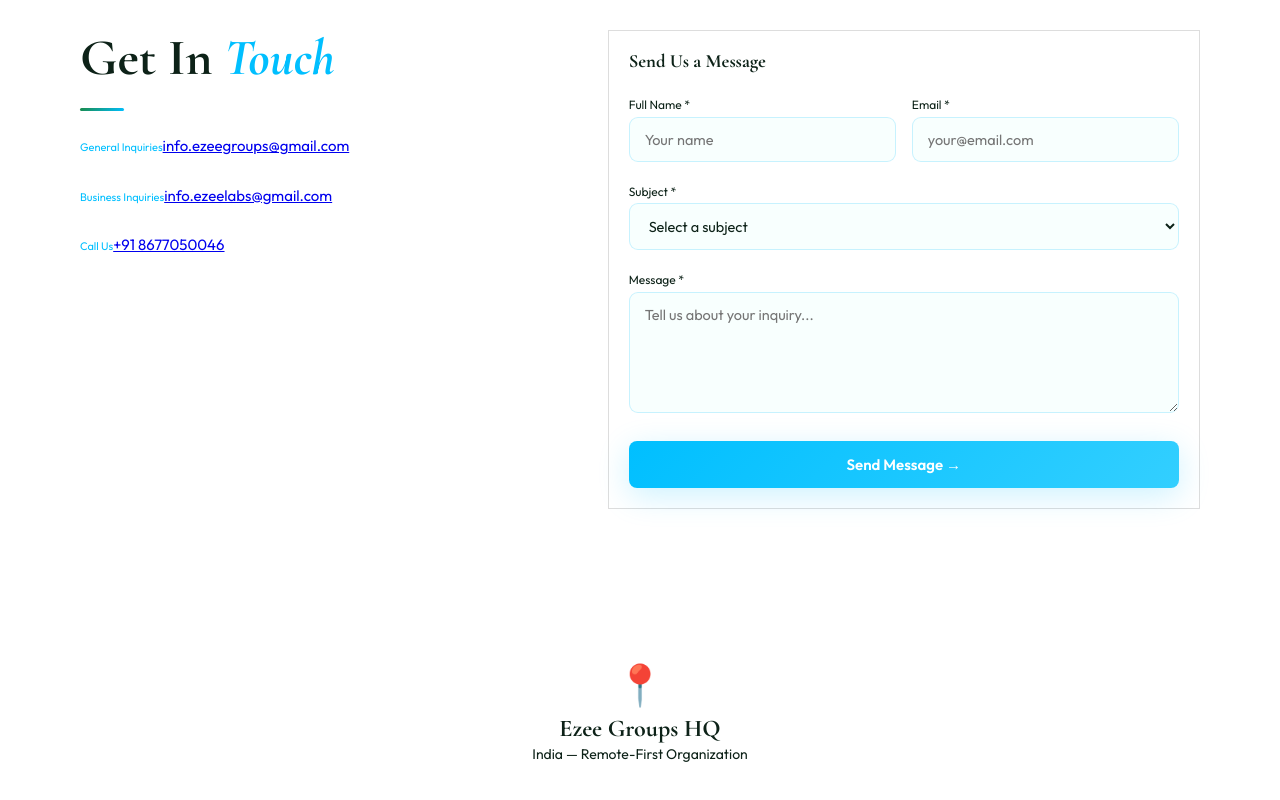
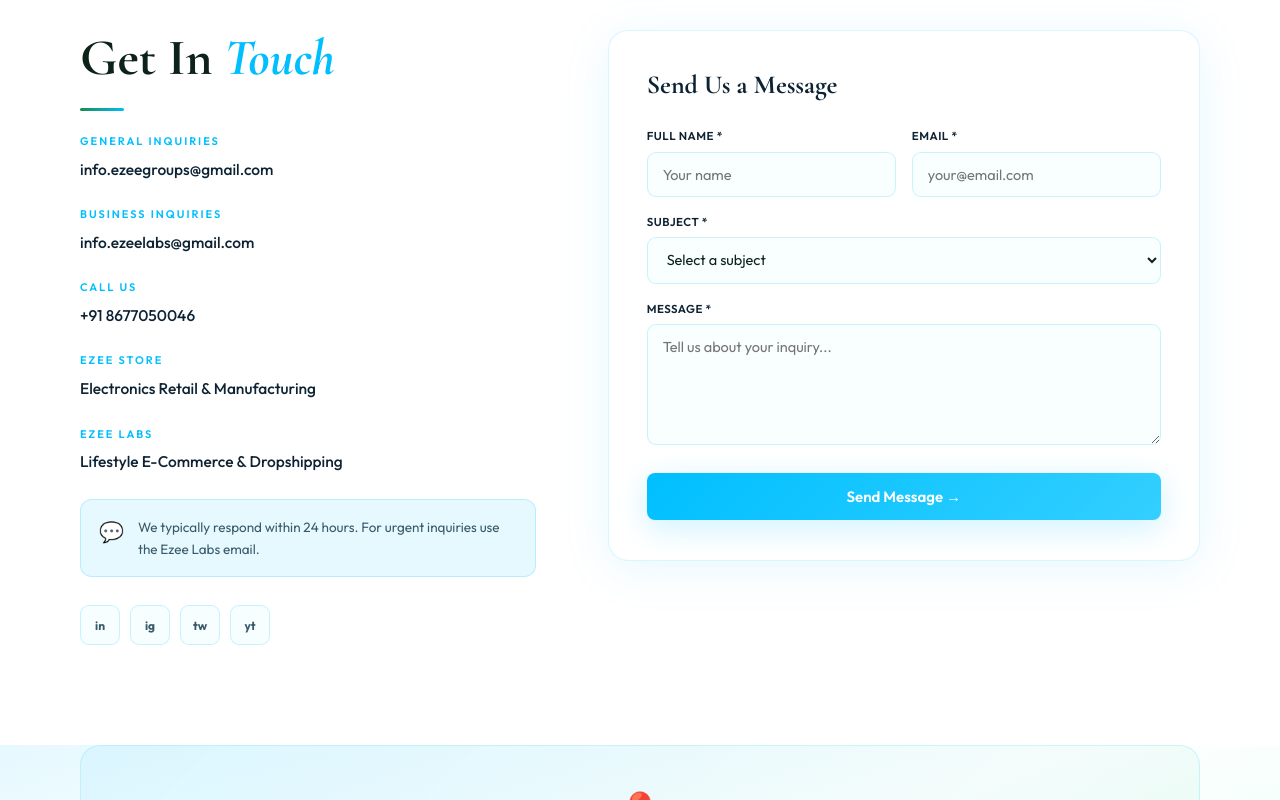
Before and after one commit to SrishtiCode/ezeegroup, a React (Vite) app in the folder client/: page /contact in a window 1280 px wide. Shown: the part 460-1260 px from the top of the page. Built offline with nearby package versions, Linux system fonts and the light colour scheme.

Commit message:
fixed syntax errors

```diff
--- a/client/src/pages/Contact.jsx
+++ b/client/src/pages/Contact.jsx
@@ -32,7 +32,7 @@
     } finally {
       setLoading(false)
     }
-  } // ✅ FIX 1: added missing closing bracket for handleSubmit
+  }
 
   return (
     <PageWrapper>
@@ -57,13 +57,37 @@
               {[
                 { label: 'General Inquiries',  val: 'info.ezeegroups@gmail.com',  href: 'mailto:info.ezeegroups@gmail.com' },
                 { label: 'Business Inquiries', val: 'info.ezeelabs@gmail.com',    href: 'mailto:info.ezeelabs@gmail.com' },
+
+                // ✅ ADD YOUR NUMBER HERE
                 { label: 'Call Us', val: '+91 8677050046', href: 'tel:+918677050046' },
+
               ].map(item => (
                 <div key={item.label} style={s.infoBlock}>
                   <span style={s.infoLabel}>{item.label}</span>
                   <a href={item.href} style={s.infoVal}>{item.val}</a>
                 </div>
               ))}
+
+              <div style={s.infoBlock}>
+                <span style={s.infoLabel}>Ezee Store</span>
+                <span style={s.infoValPlain}>Electronics Retail & Manufacturing</span>
+              </div>
+              <div style={s.infoBlock}>
+                <span style={s.infoLabel}>Ezee Labs</span>
+                <span style={s.infoValPlain}>Lifestyle E-Commerce & Dropshipping</span>
+              </div>
+
+              <div style={s.responseNote}>
+                <span style={s.responseIcon}>💬</span>
+                <p style={s.responseText}>We typically respond within 24 hours. For urgent inquiries use the Ezee Labs email.</p>
+              </div>
+
+              {/* Social */}
+              <div style={s.socials}>
+                {[['in','LinkedIn'],['ig','Instagram'],['tw','Twitter'],['yt','YouTube']].map(([k,l]) => (
+                  <motion.a key={k} href="#" style={s.soc} whileHover={{ y: -3, borderColor: '#00BFFF', color: '#00BFFF' }} title={l}>{k}</motion.a>
+                ))}
+              </div>
             </div>
           </Reveal>
 
@@ -107,7 +131,7 @@
         </div>
       </section>
 
-      {/* MAP */}
+      {/* MAP PLACEHOLDER */}
       <section style={s.mapSection}>
         <Reveal>
           <div style={s.mapCard}>
@@ -124,25 +148,30 @@
   )
 }
 
-// styles
 const s = {
   hero: { padding: '80px 80px 80px', background: 'linear-gradient(160deg,#e6f9ff 0%,#fff 60%,#e6fff5 100%)', position: 'relative', overflow: 'hidden' },
-  heroBg: { position: 'absolute', inset: 0 },
+  heroBg: { position: 'absolute', inset: 0, backgroundImage: 'radial-gradient(circle, rgba(0,191,255,0.12) 1px, transparent 1px)', backgroundSize: '40px 40px', opacity: 0.5, pointerEvents: 'none' },
   contactSection: { padding: '60px 80px 100px', background: '#fff' },
-  grid: { display: 'grid', gridTemplateColumns: '1fr 1.3fr', gap: 72 },
+  grid: { display: 'grid', gridTemplateColumns: '1fr 1.3fr', gap: 72, alignItems: 'start' },
   infoWrap: {},
   infoBlock: { marginBottom: 24 },
-  infoLabel: { fontSize: 11, color: '#00BFFF' },
-  infoVal: { fontSize: 15 },
-  form: { padding: 20, border: '1px solid #ddd' },
-  formTitle: { marginBottom: 20 },
+  infoLabel: { display: 'block', fontSize: 11, fontWeight: 600, letterSpacing: 2, textTransform: 'uppercase', color: '#00BFFF', marginBottom: 6 },
+  infoVal: { fontSize: 15.5, fontWeight: 500, color: '#0d2233', textDecoration: 'none', transition: 'color 0.2s' },
+  infoValPlain: { fontSize: 15.5, fontWeight: 500, color: '#0d2233' },
+  responseNote: { display: 'flex', gap: 14, alignItems: 'flex-start', background: '#e6f9ff', border: '1.5px solid rgba(0,191,255,0.2)', borderRadius: 12, padding: '16px 18px', marginTop: 8, marginBottom: 28 },
+  responseIcon: { fontSize: 20, flexShrink: 0 },
+  responseText: { fontSize: 13.5, color: '#3a5a6a', lineHeight: 1.65 },
+  socials: { display: 'flex', gap: 10 },
+  soc: { width: 40, height: 40, borderRadius: 9, border: '1.5px solid rgba(0,191,255,0.2)', background: '#f7feff', display: 'flex', alignItems: 'center', justifyContent: 'center', color: '#3a5a6a', fontSize: 12, fontWeight: 700, textDecoration: 'none', transition: 'all 0.25s' },
+  form: { background: '#fff', borderRadius: 20, padding: '40px 38px', border: '1.5px solid rgba(0,191,255,0.15)', boxShadow: '0 8px 48px rgba(0,191,255,0.1)' },
+  formTitle: { fontFamily: '"Cormorant Garamond",serif', fontSize: 26, fontWeight: 700, color: '#0d2233', marginBottom: 28 },
   formRow: { display: 'grid', gridTemplateColumns: '1fr 1fr', gap: 16 },
   fg: { marginBottom: 16 },
-  label: { fontSize: 12 },
-  mapSection: { padding: '0 80px 100px' },
-  mapCard: { height: 200, display: 'flex', alignItems: 'center', justifyContent: 'center' },
+  label: { display: 'block', fontSize: 11.5, fontWeight: 600, color: '#0d2233', letterSpacing: 0.5, marginBottom: 6, textTransform: 'uppercase' },
+  mapSection: { padding: '0 80px 100px', background: 'linear-gradient(160deg,#e6f9ff 0%,#fff 50%,#e6fff5 100%)' },
+  mapCard: { borderRadius: 20, overflow: 'hidden', border: '1.5px solid rgba(0,191,255,0.15)', background: 'linear-gradient(135deg,rgba(0,191,255,0.06),rgba(0,193,124,0.04))', height: 200, display: 'flex', alignItems: 'center', justifyContent: 'center' },
   mapInner: { textAlign: 'center' },
-  mapIcon: { fontSize: 40 },
-  mapTitle: { fontSize: 24 },
-  mapText: { fontSize: 14 },
+  mapIcon: { fontSize: 40, display: 'block', marginBottom: 12 },
+  mapTitle: { fontFamily: '"Cormorant Garamond",serif', fontSize: 24, fontWeight: 700, color: '#0d2233' },
+  mapText: { fontSize: 14, color: '#3a5a6a', marginTop: 6 },
 }
```
